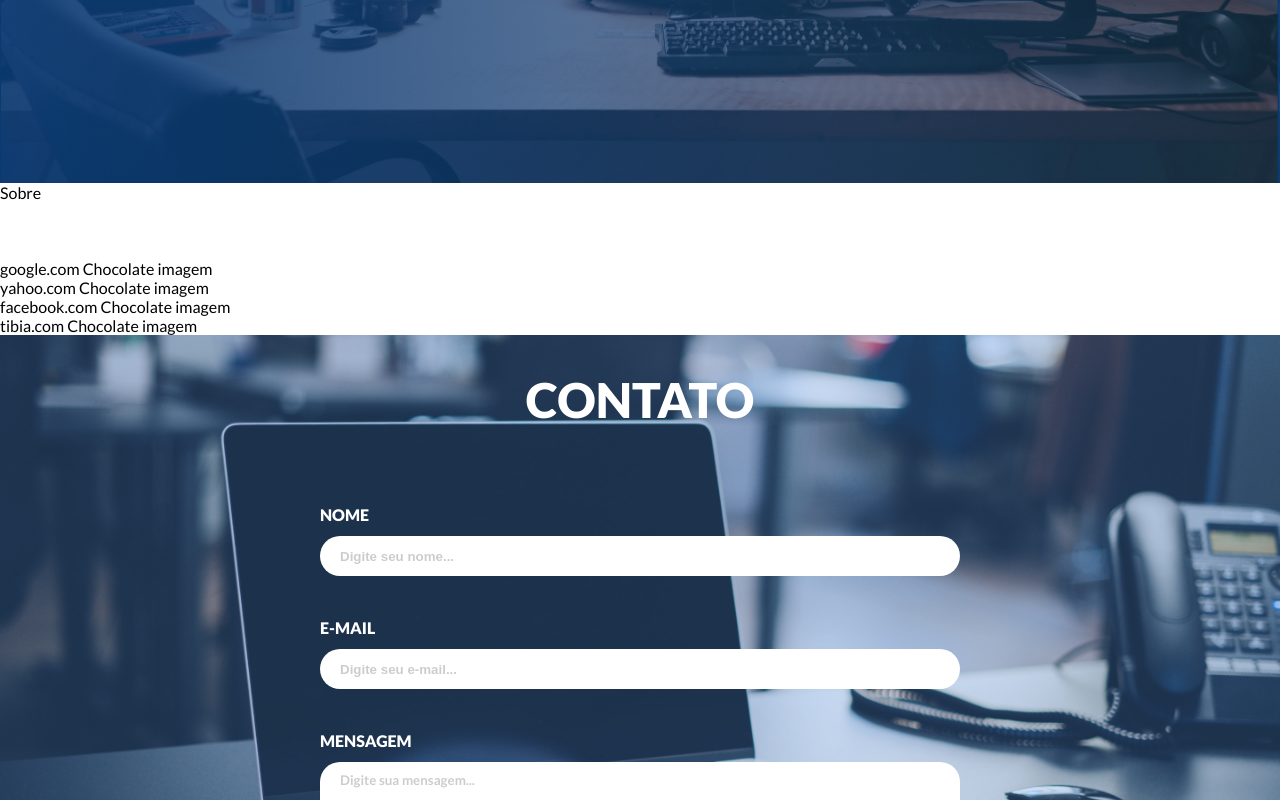
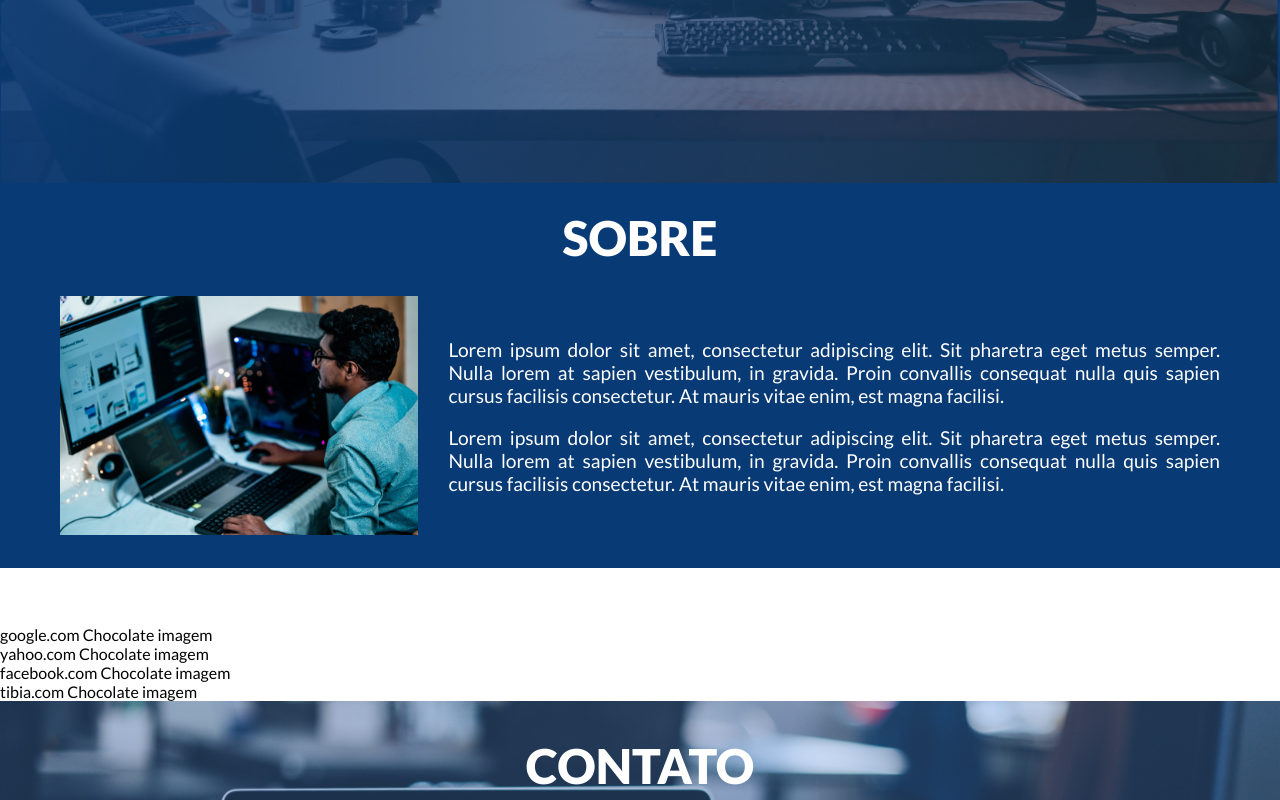
Before and after one commit to LJASoftware/LJASoftware, a Next.js app in the folder ljasoftware/: page / in a window 1280 px wide. Shown: the part 617-1417 px from the top of the page. Built offline with nearby package versions, Linux system fonts and the light colour scheme.

Commit message:
Adicionando conteúdo à página Sobre e estilizando-a

```diff
--- a/ljasoftware/components/Header/Header.component.jsx
+++ b/ljasoftware/components/Header/Header.component.jsx
@@ -8,7 +8,7 @@ export function Header() {
       width="50"
       height="50"
       src="/logo.png"
-      alt="Picture of the author"
+      alt="Logo LJA Software"
     />
 
     <ul>
--- a/ljasoftware/components/Slogan/Slogan.component.jsx
+++ b/ljasoftware/components/Slogan/Slogan.component.jsx
@@ -5,7 +5,7 @@ import Image from 'next/image'
 export function Slogan() {
   return <div className={styles.slogan}>
 
-    <h1>LJA SEU PROJETO NUNCA FOI TÃO FÁCIL DE RODAR!</h1>
+    <h1>LJA, SEU PROJETO NUNCA FOI TÃO FÁCIL DE RODAR!</h1>
 
   </div>
 }
--- a/ljasoftware/components/Sobre/Sobre.component.jsx
+++ b/ljasoftware/components/Sobre/Sobre.component.jsx
@@ -1,5 +1,40 @@
 import styles from './Sobre.style.module.css'
+import Image from 'next/image'
 
 export function Sobre() {
-  return <div>Sobre</div>
+  return (
+    <div className={styles.sobre}>
+
+      <div className={styles.divSubtitulo}>
+        <h2>Sobre</h2>
+      </div>
+
+
+      <div className={styles.divGeral}>
+        <div className={styles.image}>
+        <Image
+            width='934'
+            height='624'
+            src='/pessoa-programando.jpg'
+            alt='Pessoa programando'
+          />
+        </div>
+
+        <section>
+          <p>
+            Lorem ipsum dolor sit amet, consectetur adipiscing elit. Sit
+            pharetra eget metus semper. Nulla lorem at sapien vestibulum, in
+            gravida. Proin convallis consequat nulla quis sapien cursus
+            facilisis consectetur. At mauris vitae enim, est magna facilisi.
+          </p>
+          <p>
+            Lorem ipsum dolor sit amet, consectetur adipiscing elit. Sit
+            pharetra eget metus semper. Nulla lorem at sapien vestibulum, in
+            gravida. Proin convallis consequat nulla quis sapien cursus
+            facilisis consectetur. At mauris vitae enim, est magna facilisi.
+          </p>
+        </section>
+      </div>
+    </div>
+  )
 }
--- a/ljasoftware/components/Sobre/Sobre.style.module.css
+++ b/ljasoftware/components/Sobre/Sobre.style.module.css
@@ -0,0 +1,30 @@
+.sobre {
+    background-color: #083A75;
+}
+
+.divGeral {
+    display: flex;
+    align-items: center;
+
+    padding: 30px 60px;
+}
+
+.sobre p {
+    font-size: 1.2rem;
+    color: #ffffff;
+    text-align: justify;
+}
+
+.sobre h2 {
+    height: 20%;
+    display: flex;
+    justify-content: center;
+    align-items: center;
+    color: #ffffff;
+
+    padding-top: 2%;
+}
+
+.sobre section {
+    padding-left: 30px;
+}
```
Also changed, not shown: ljasoftware/public/pessoa-programando.jpg (added).
